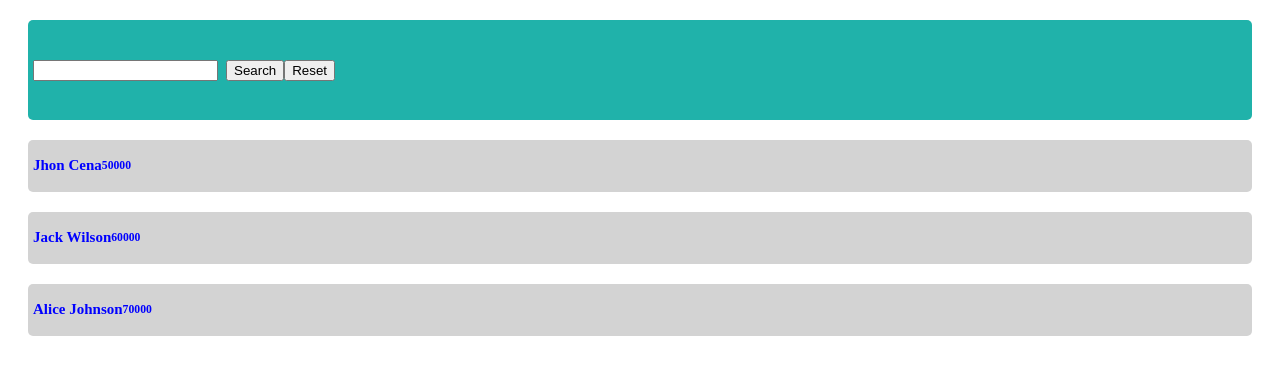
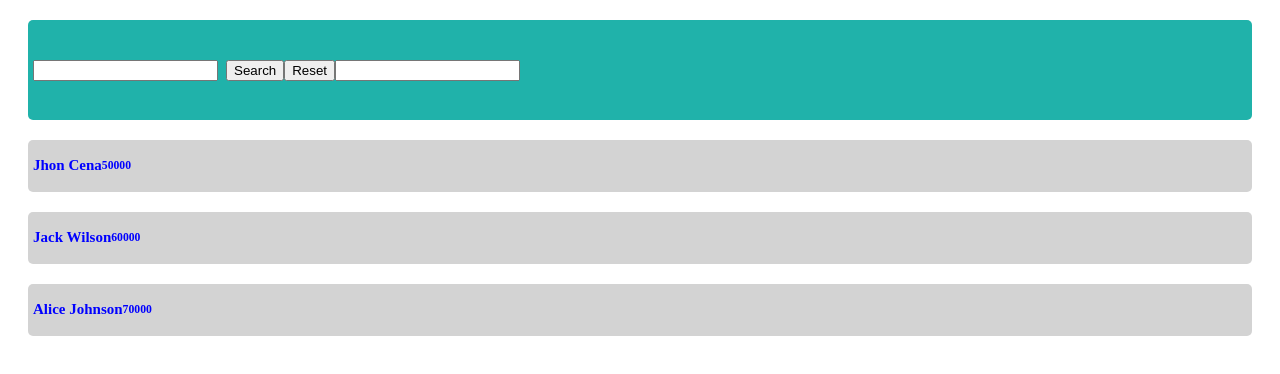
Before and after one commit to SuwanthaDarshana/render-test, a React (Vite) app: page / in a window 1280 px wide. Shown: the top 374 px of the page. Built offline with nearby package versions, Linux system fonts and the light colour scheme.

Commit message:
Add reset

```diff
--- a/src/components/SearchForm.jsx
+++ b/src/components/SearchForm.jsx
@@ -31,7 +31,7 @@ function SearchForm() {
         <input type="search" onChange={manageChangeEvent} /> &nbsp;
         <button type="submit" onClick={manageClickEvent}>Search</button>
         <button type="reset" onClick={manageResetEvent}>Reset</button>
-
+        <input type="search" value={clearInput} onChange={manageChangeEvent} />
       </form>
     </div>
   );
```
